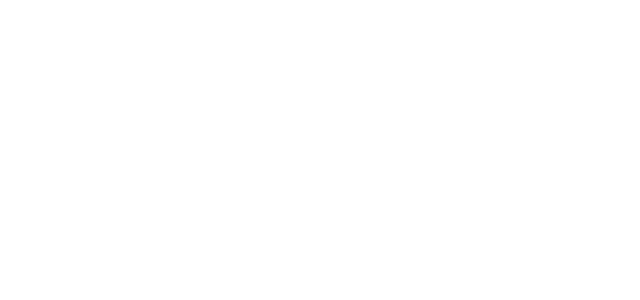
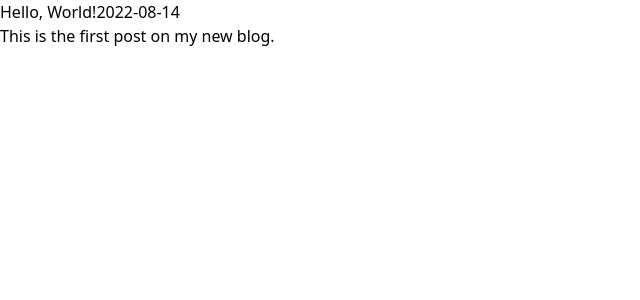
Before and after one commit to TimoVink/timovink-website, a React (Create React App) app in the folder web/: page /hello-world in a window 1280 px wide. Before the commit this address had no page. Shown: the top 300 px of the page, without its empty margins (0-640 px from the left). Built offline with nearby package versions, Linux system fonts and the light colour scheme.

Commit message:
Add barebones show article page.

```diff
--- a/web/src/App.jsx
+++ b/web/src/App.jsx
@@ -2,6 +2,7 @@
 import { BrowserRouter, Routes, Route, Outlet } from 'react-router-dom';
 
 import ListArticles from './features/list-articles/ListArticles';
+import ShowArticle from './features/show-article/ShowArticle';
 
 
 const Layout = () => (
@@ -14,6 +15,7 @@
         <Routes>
             <Route path="/" element={<Layout />}>
                 <Route index element={<ListArticles />} />
+                <Route path=":slug" element={<ShowArticle />} />
             </Route>
         </Routes>
     </BrowserRouter>
--- a/web/src/data/articles.js
+++ b/web/src/data/articles.js
@@ -17,3 +17,10 @@
         tags: ['website', 'test']
     }
 ]
+
+const slugLookup = {};
+for (const article of articles) {
+    slugLookup[article.slug] = article;
+}
+
+export const getArticleBySlug = (slug) => slugLookup[slug];
--- /dev/null
+++ b/web/src/features/show-article/ShowArticle.jsx
@@ -0,0 +1,22 @@
+import { useParams } from 'react-router-dom';
+
+import { getArticleBySlug } from 'data/articles';
+
+
+const ShowArticle = () => {
+    const { slug } = useParams();
+    const article = getArticleBySlug(slug);
+
+    return (
+        <article>
+            <h1>
+                <span>{article.title}</span>
+                <span>{article.date}</span>
+            </h1>
+            <article.src />
+        </article>
+    )
+};
+
+
+export default ShowArticle;
```
